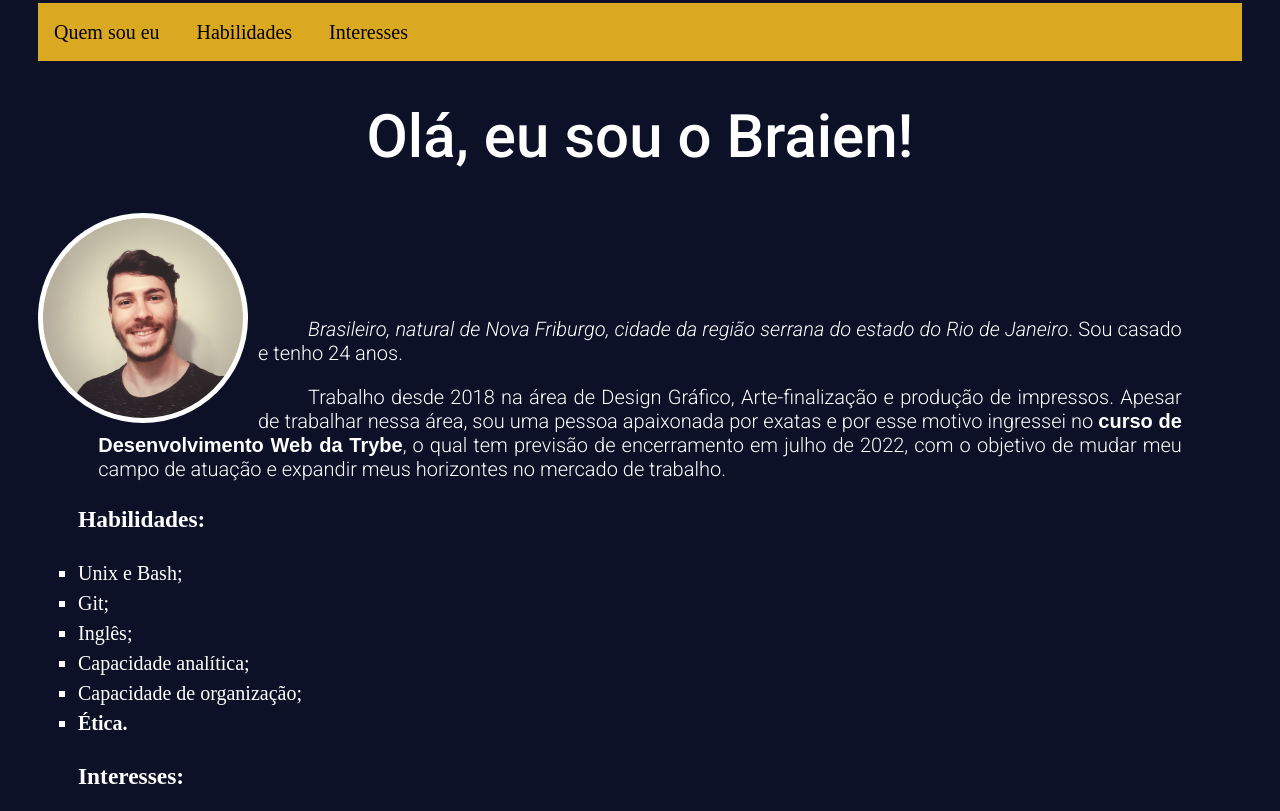
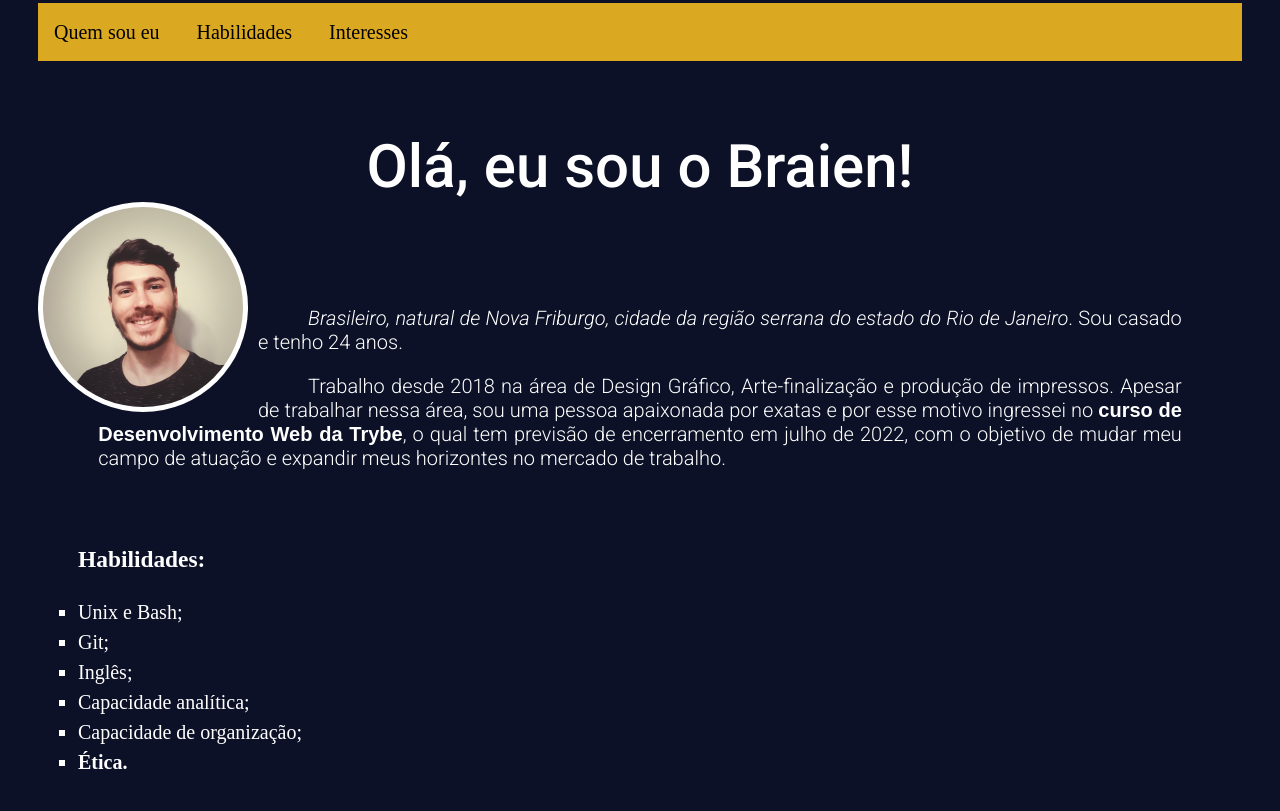
Before and after one commit to braien-machado/braien-machado.github.io, a plain HTML site: page index.html in a window 1280 px wide. Shown: the part 198-1009 px from the top of the page. Drawn offline with Linux system fonts and the light colour scheme.

Commit message:
aumenta padding-bottom de varios blocos

```diff
--- a/index.html
+++ b/index.html
@@ -41,7 +41,7 @@
 
     </div>
 
-    <ul><h3 id="habilidades">Habilidades:</h3>
+    <ul id="habilidades"><h3>Habilidades:</h3>
       <li>Unix e Bash;</li>
       <li>Git;</li>
       <li>Inglês;</li>
@@ -50,7 +50,7 @@
       <li><strong>Ética.</strong></li>
     </ul>
 
-    <ul><h3 id="interesses">Interesses:</h3>
+    <ul id="interesses"><h3>Interesses:</h3>
       <em>
       <li>Programação;</li>
       <li><a href="https://sst.trade/" target="_blank">Mercado financeiro;</a></li>
--- a/style.css
+++ b/style.css
@@ -69,6 +69,10 @@ ul{
 
 .meu_nome{
   text-align: center;
+  padding-bottom: 0;
+  margin:0;
+  padding-top: 70px;
+
 }
 
 #foto-perfil{
@@ -80,8 +84,8 @@ ul{
   background-color: #ffffff;
 }
 
-.image-description{
-
+.image-description, #habilidades, #interesses{
+  padding-bottom: 30px;
 }
 
 #quem_sou{
```
